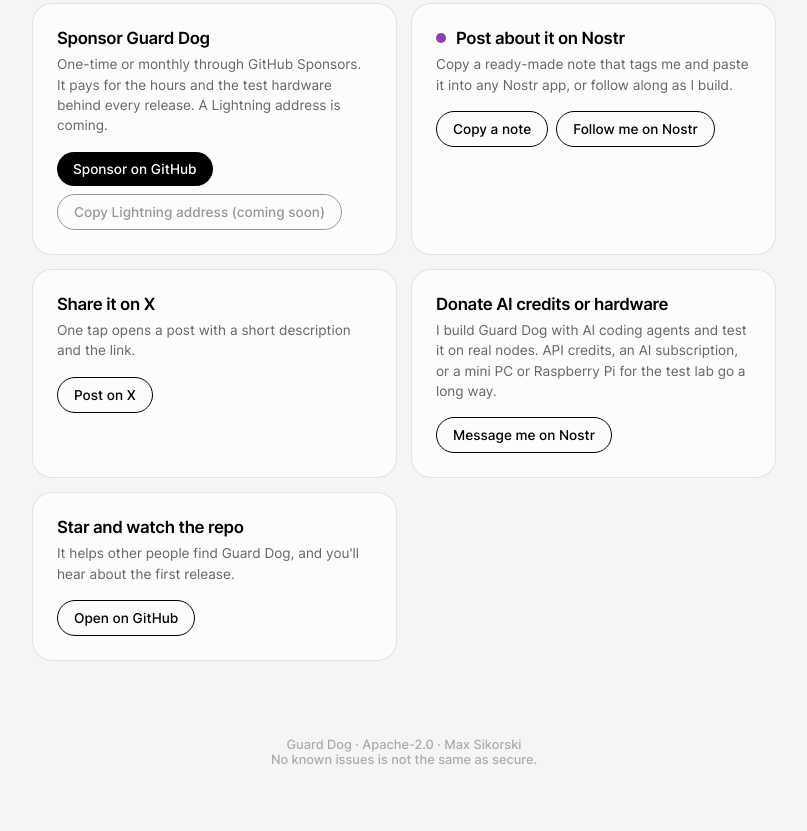
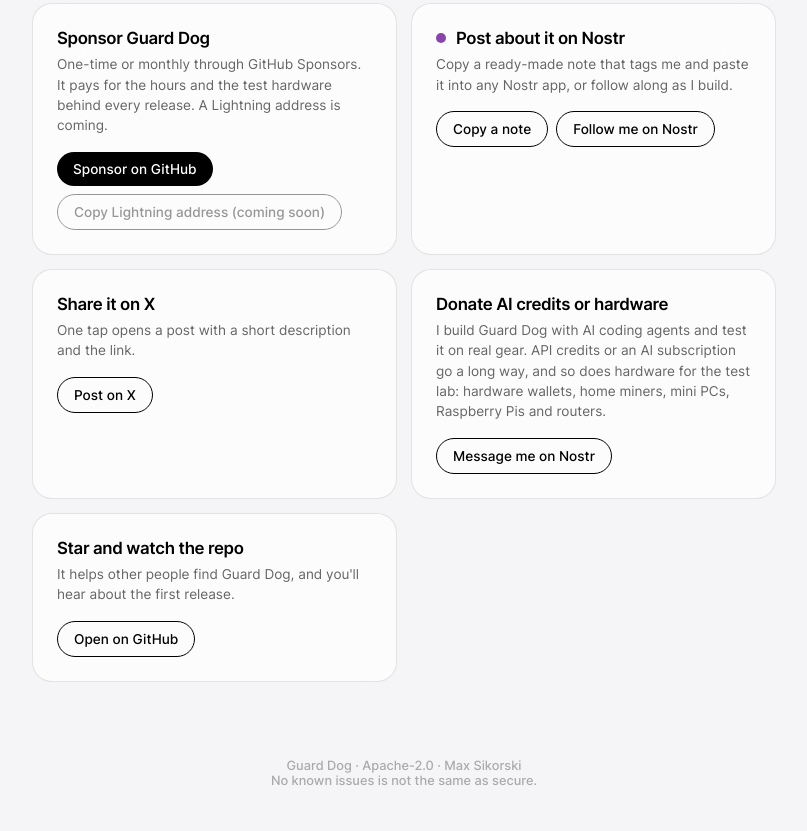
Before and after one commit to MaxSikorski/guard-dog, a plain HTML site: page docs/index.html in a window 1280 px wide. Shown: the part 4360-5191 px from the top of the page, without its empty margins (236-1043 px from the left). Drawn offline with Linux system fonts and the light colour scheme.

Commit message:
Ask for hardware wallets and home miners for the test lab too
The hardware card now names what helps most: hardware wallets, home miners,
mini PCs, Raspberry Pis and routers, alongside AI credits.

```diff
--- a/docs/index.html
+++ b/docs/index.html
@@ -433,7 +433,7 @@ Checked 3 min ago · 5 blind spots · No known issues is not the same as secure.
                 </div>
                 <div class="card">
                     <div class="card-title">Donate AI credits or hardware</div>
-                    <div class="card-desc">I build Guard Dog with AI coding agents and test it on real nodes. API credits, an AI subscription, or a mini PC or Raspberry Pi for the test lab go a long way.</div>
+                    <div class="card-desc">I build Guard Dog with AI coding agents and test it on real gear. API credits or an AI subscription go a long way, and so does hardware for the test lab: hardware wallets, home miners, mini PCs, Raspberry Pis and routers.</div>
                     <div class="support-actions">
                         <a class="btn secondary-btn small" data-link="nostrProfile" target="_blank" rel="noopener">Message me on Nostr</a>
                     </div>
```
